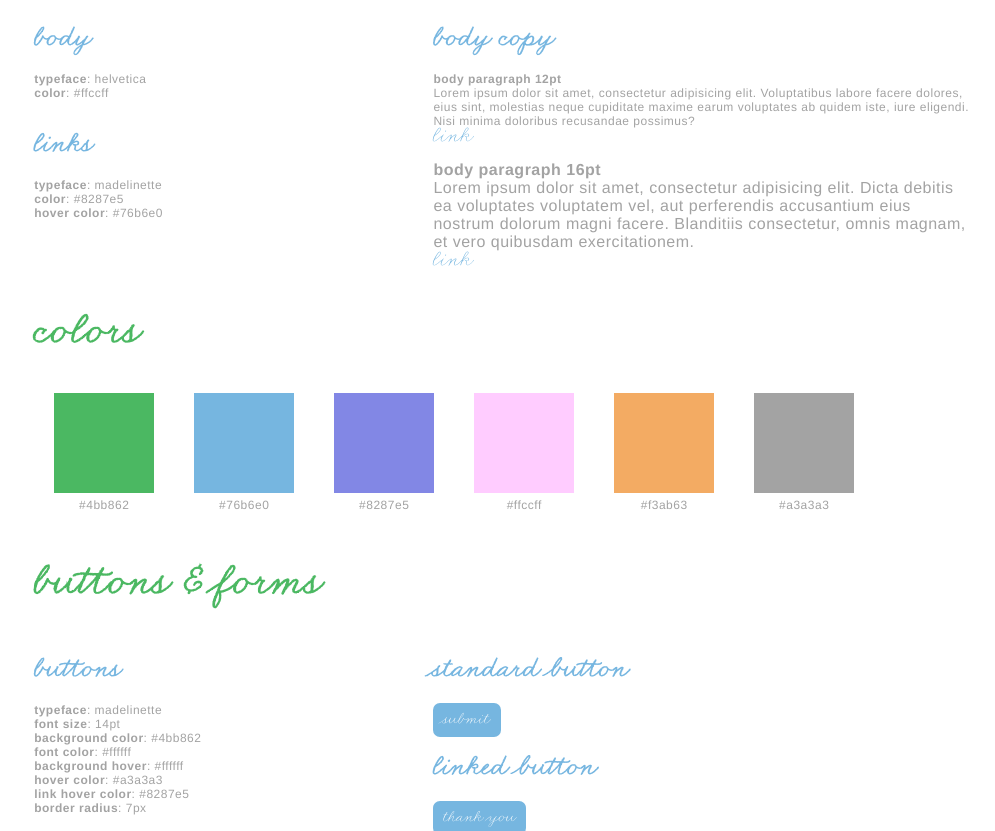
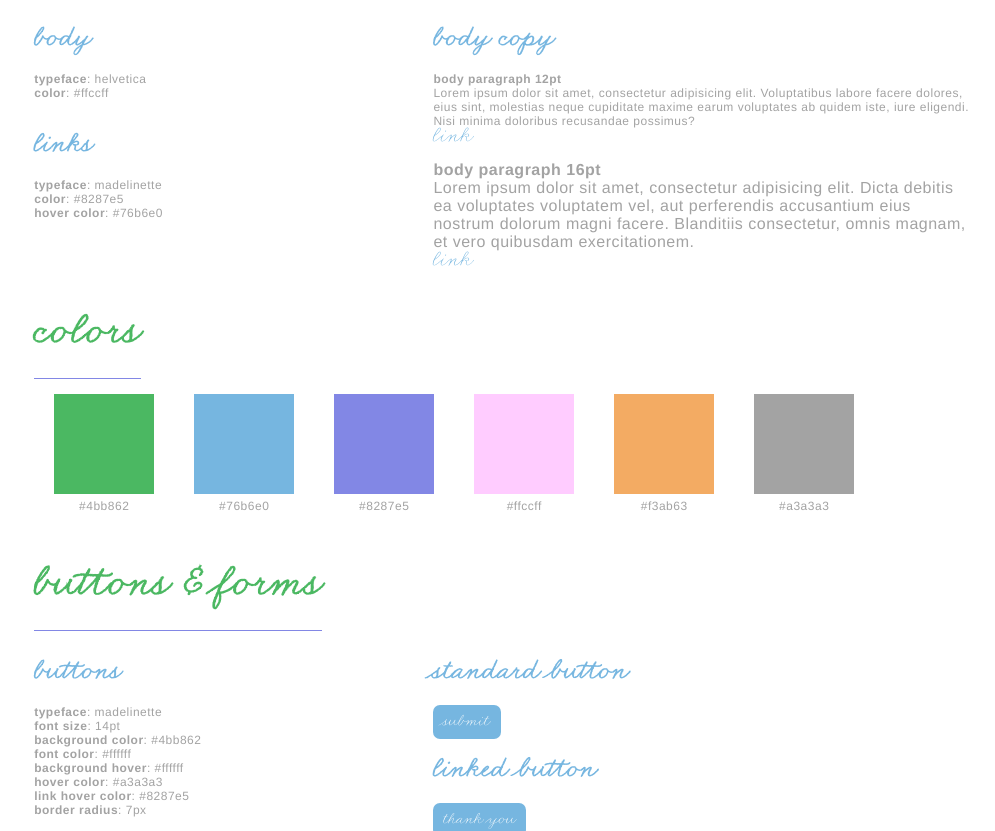
Before and after one commit to rklinde/css-toolkit, a plain HTML site: page index.html in a window 1280 px wide. Shown: the part 466-1297 px from the top of the page, without its empty margins (52-1047 px from the left). Drawn offline with nearby package versions, Linux system fonts and the light colour scheme.

Commit message:
added underline

```diff
--- a/index.html
+++ b/index.html
@@ -92,7 +92,9 @@
 		<!-- COLORS -->
 
 			<div class="col-3">
-				<h1>colors</h1>
+				<div class="bar">
+					<h1>colors</h1>
+				</div>
 			</div>
 
 			<div class="clear"></div>
@@ -132,7 +134,10 @@
 			<!-- BUTTONS & FORMS -->
 
 				<div class="col-3">
-					<h1>buttons & forms</h1>
+					<div class="bar">
+						<h1>buttons & forms</h1>
+					</div>
+
 				</div>
 
 				<div class="clear"></div>
--- a/stylesheets/_columns.scss
+++ b/stylesheets/_columns.scss
@@ -18,8 +18,3 @@
 
 	}
 }
-
-
-// .center {
-// 	padding-top: 20px;
-// }
```
